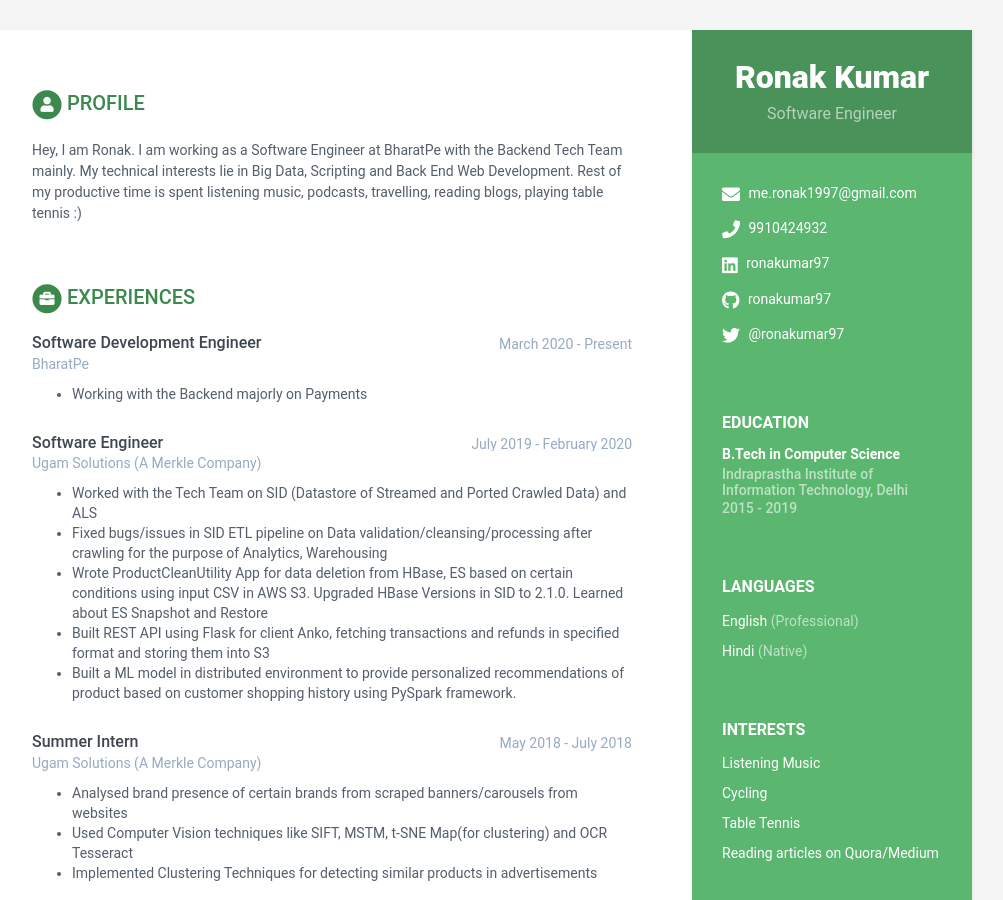
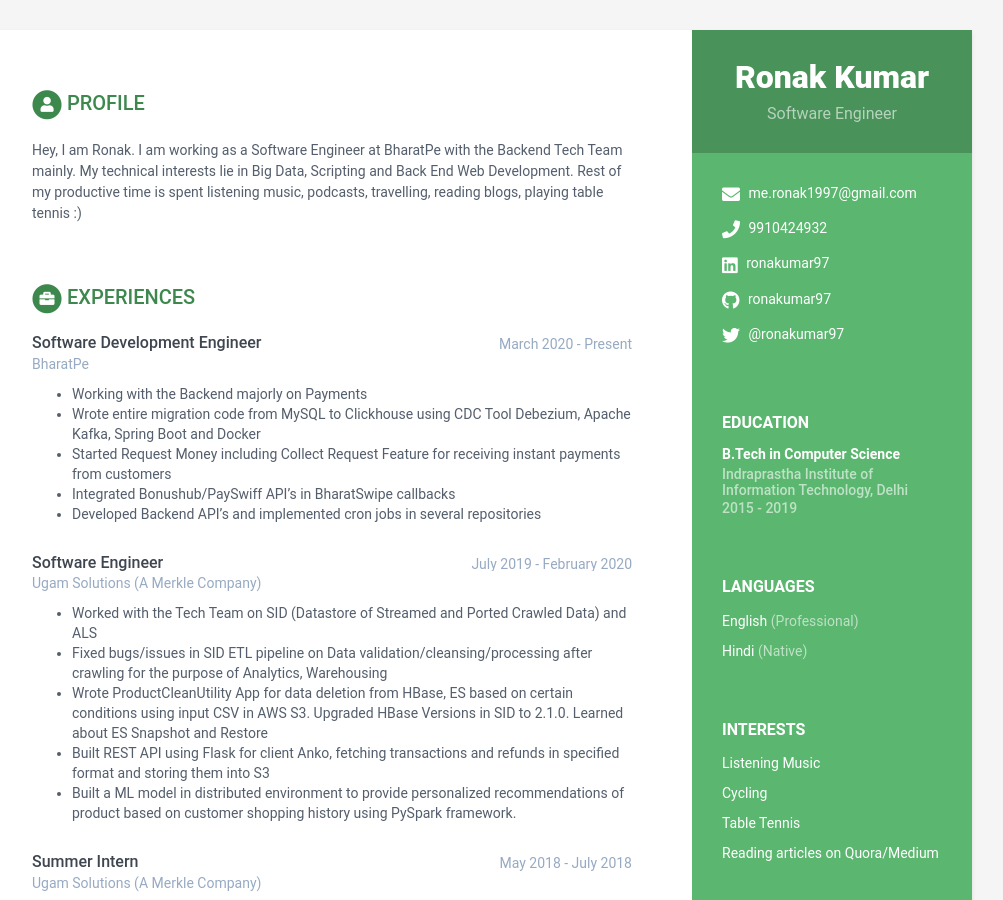
Before and after one commit to ronakumar97/ronakumar97.github.io, a Jekyll site: the page built from index.html, in a window 1280 px wide and 900 px high. Shown: the whole window, without its empty margins (168-1171 px from the left). Built offline with Jekyll 4.4.1, drawn with Linux system fonts in a browser that asks for light colours.

Commit message:
Added Bharatpe contributions

```diff
--- a/_data/data.yml
+++ b/_data/data.yml
@@ -60,6 +60,10 @@ experiences:
       company: BharatPe
       details: |
           - Working with the Backend majorly on Payments
+          - Wrote entire migration code from MySQL to Clickhouse using CDC Tool Debezium, Apache Kafka, Spring Boot and Docker
+          - Started Request Money including Collect Request Feature for receiving instant payments from customers
+          - Integrated Bonushub/PaySwiff API's in BharatSwipe callbacks
+          - Developed Backend API’s and implemented cron jobs in several repositories
 
     - role: Software Engineer
       time: July 2019 - February 2020
```
